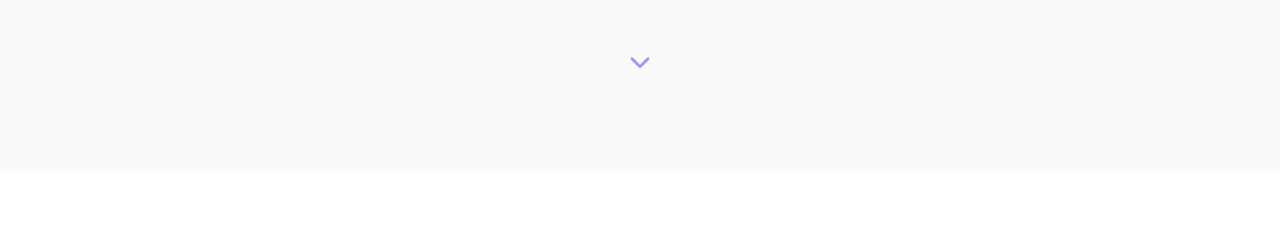
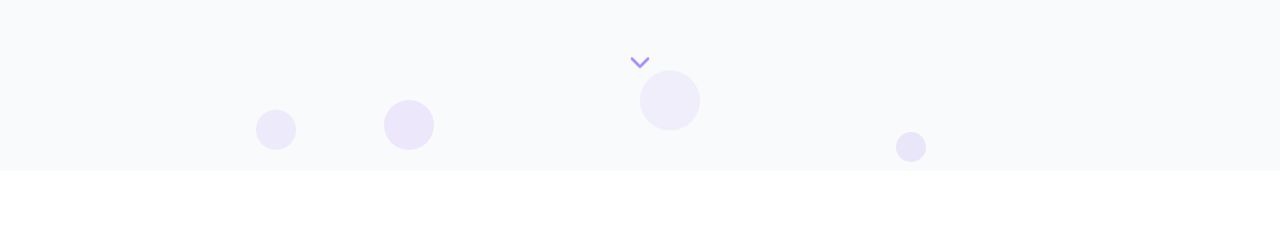
Before and after one commit to FlorianBeudaert/PortfolioV2, a Next.js app: page / in a window 1280 px wide. Shown: the part 435-676 px from the top of the page. Built offline with nearby package versions, Linux system fonts and the light colour scheme.

Commit message:
Bubble animation

```diff
--- a/src/app/globals.css
+++ b/src/app/globals.css
@@ -24,3 +24,64 @@ body {
 main {
   flex: 1;
 }
+
+/* Animation for the bubbles HeroSection */
+@keyframes rise {
+  0% {
+    transform: translateY(120%);
+    opacity: 0.5;
+  }
+  100% {
+    transform: translateY(-120%);
+    opacity: 0;
+  }
+}
+
+.bubble {
+  position: absolute;
+  bottom: 0;
+  background-color: var(--color-primary);
+  border-radius: 50%;
+  opacity: 0.5;
+  animation: rise 4s infinite ease-in-out;
+}
+
+.bubble:nth-child(1) {
+  width: 40px;
+  height: 40px;
+  left: 20%;
+  animation-duration: 3.5s;
+  animation-delay: 0s;
+}
+
+.bubble:nth-child(2) {
+  width: 60px;
+  height: 60px;
+  left: 50%;
+  animation-duration: 5.5s;
+  animation-delay: 2s;
+}
+
+.bubble:nth-child(3) {
+  width: 30px;
+  height: 30px;
+  left: 70%;
+  animation-duration: 3s;
+  animation-delay: 1s;
+}
+
+.bubble:nth-child(4) {
+  width: 50px;
+  height: 50px;
+  left: 30%;
+  animation-duration: 4.5s;
+  animation-delay: 3s;
+}
+
+.bubble:nth-child(5) {
+  width: 20px;
+  height: 20px;
+  left: 80%;
+  animation-duration: 3.5s;
+  animation-delay: 1.5s;
+}
--- a/src/pages/HeroSection.tsx
+++ b/src/pages/HeroSection.tsx
@@ -1,7 +1,16 @@
 import { Github, Linkedin, Mail, ChevronDown } from 'lucide-react';
 export default function HeroSection() {
   return (
-    <section className="pt-24 pb-12 md:pt-32 md:pb-20 px-4 bg-gray-50">
+    <section className="relative pt-24 pb-12 md:pt-32 md:pb-20 px-4 bg-gray-50 overflow-hidden">
+      {/* Bubbles */}
+      <div className="absolute inset-0">
+        <div className="bubble"></div>
+        <div className="bubble"></div>
+        <div className="bubble"></div>
+        <div className="bubble"></div>
+        <div className="bubble"></div>
+      </div>
+      {/* Content */}
       <div className="max-w-6xl mx-auto text-center">
         <h1 className="text-4xl md:text-6xl font-bold text-[var(--color-secondary)] mb-6">
           Florian Beudaert
```
